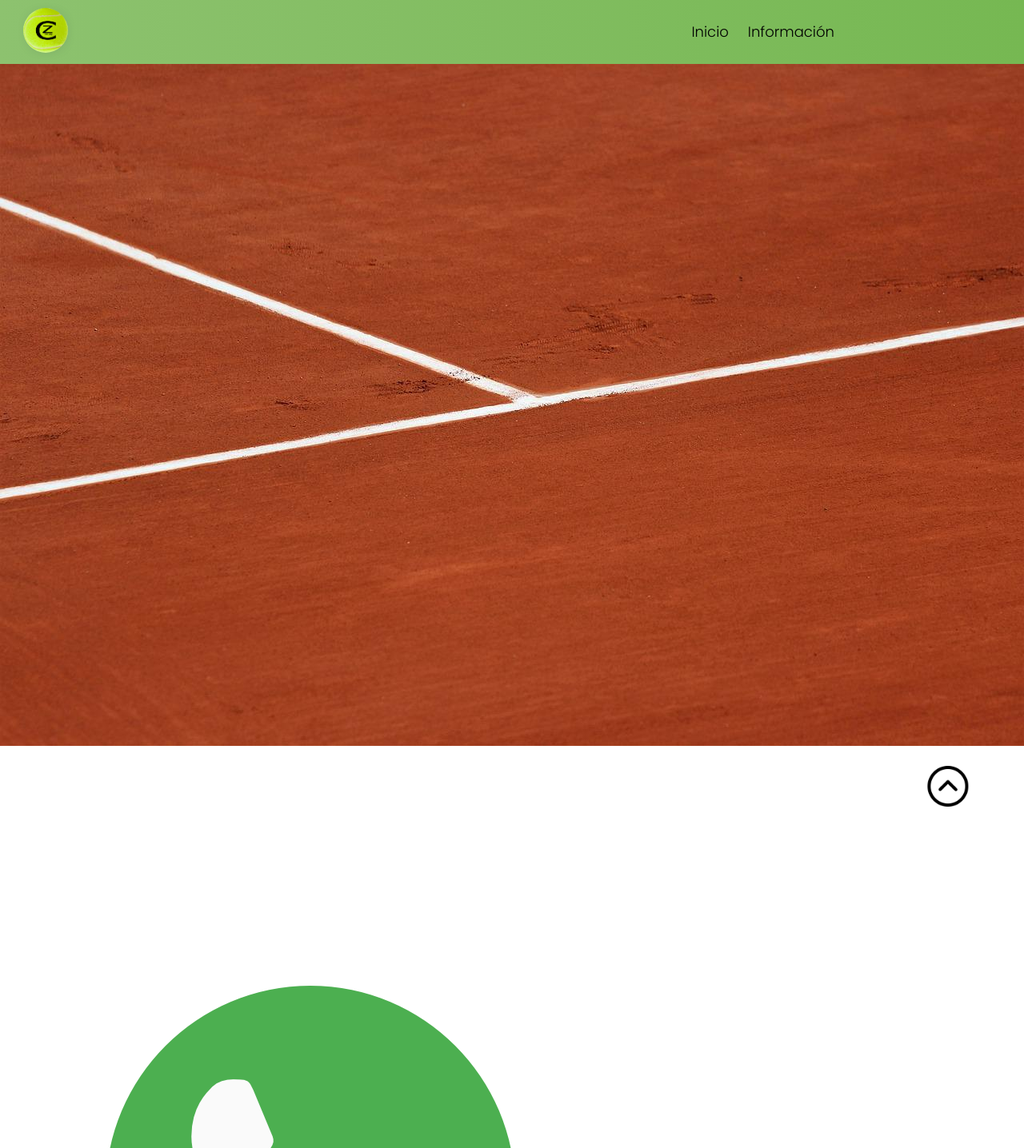
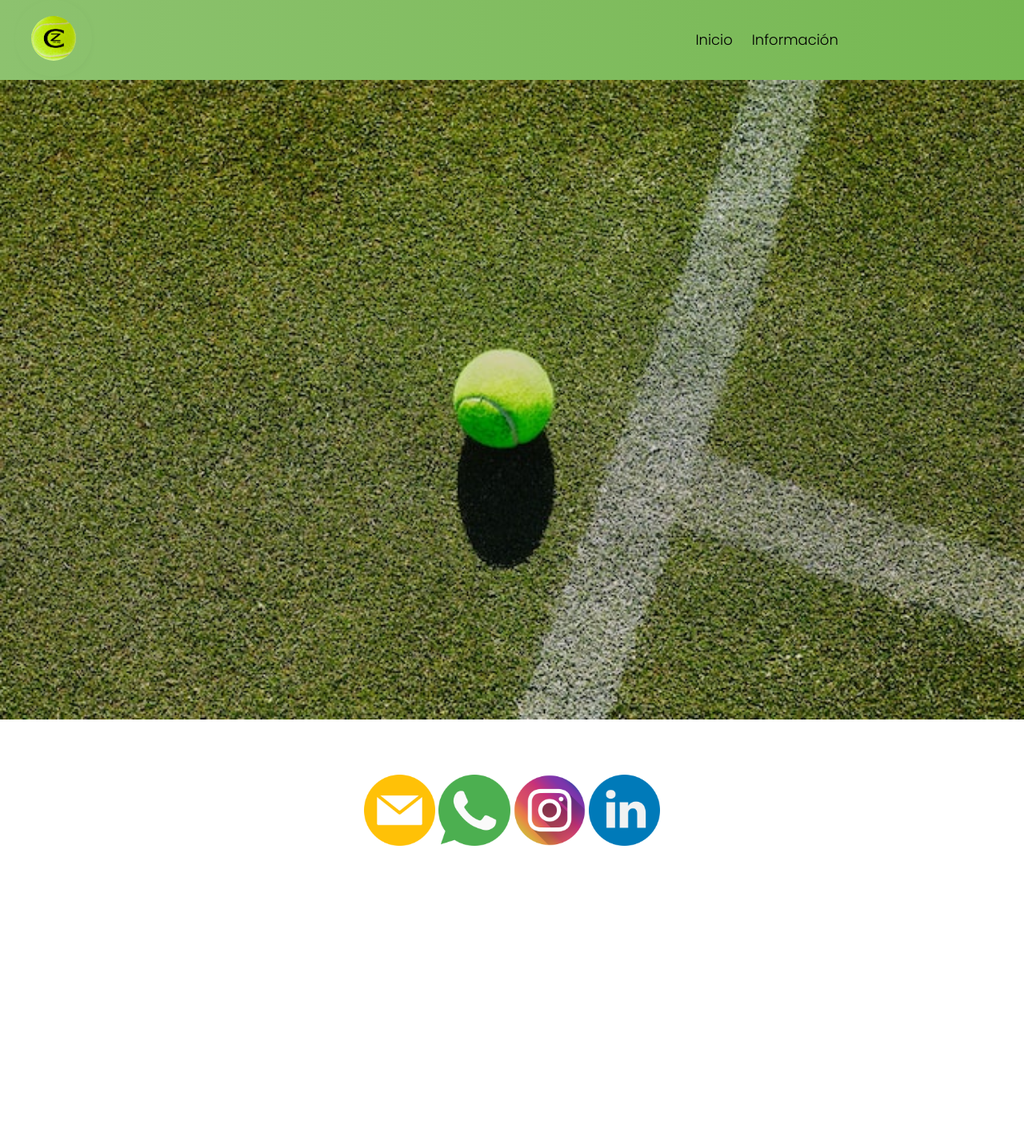
Before and after one commit to SantiZai/CZ-Tennis-Strings, a plain HTML site: page contacto.html in a window 1280 px wide. Shown: the top 1436 px of the page at 80% size. After the commit the page ends 1233 px from the top, so only its background shows below. Drawn offline with Linux system fonts and the light colour scheme.

Commit message:
diseño pagina contacto y header

```diff
--- a/contacto.html
+++ b/contacto.html
@@ -27,22 +27,20 @@
 
             </div>
 
-            <img src="media/polvo-ladrillo.jpg" alt="Portada" class="portada">
+            <img src="media/3.jpg" alt="Portada" class="portada">
 
         </header>
 
-        <div class="arriba">
-            <nav class="volver-arriba">
-                <a href="#"><img src="media/flecha-hacia-arriba.png" class="flecha-arriba"></a>
-            </nav>
-        </div>
-
         <main>
 
-            <div class="contacto" id="contacto">
-                <a href="mailto:cztennisstrings@gmail.com?Subject=Hola,%20quisiera%20consultar%20stock%20de%20encordados.%20Gracias!"><img class="img correo" src="media/correo-electronico.png" alt=""></a>
-                <a href="https://wa.me/5492474407650"><img src="media/whatsapp.png" alt=""></a>
-            </div>
+            <nav class="nav-contacto">
+                <div class="contacto" id="contacto">
+                    <a href="mailto:cztennisstrings@gmail.com?Subject=Hola,%20quisiera%20consultar%20stock%20de%20encordados.%20Gracias!"><img class="img correo" src="media/correo-electronico.png" alt="Correo"></a>
+                    <a href="https://wa.me/5492474407650"><img class="img whatsapp" src="media/whatsapp.png" alt="WhatsApp"></a>
+                    <a href="https://www.instagram.com/cztennis_strings/"><img class="img instagram" src="media/instagram.png" alt="Instagram"></a>
+                    <a href="https://www.linkedin.com/in/carlos-zaidan-190a44ab/"><img src="media/linkedin.png" alt="LinkedIn" class="img linkedin"></a>
+                </div>
+            </nav>
 
         </main>
 
--- a/style.css
+++ b/style.css
@@ -16,7 +16,7 @@ html{
 /*! HEADER */
 
 .navbar{
-    padding: 10px;
+    width: 100%;
     display: flex;
     justify-content: space-between;
     position: sticky;
@@ -30,9 +30,10 @@ html{
 
 .logo{
     margin: auto 3%;
+    padding: 20px;
     width: 7vh;
     border-radius: 50%;
-    box-shadow: 1px 1px 20px -15px rgba(0, 9, 54, 50);
+    box-shadow: 1px 1px 20px -20px rgba(0, 9, 54, 50);
 }
 
 .barra-navegacion{
@@ -66,7 +67,6 @@ html{
     width: 10%;
     position: sticky;
     top: 80%;
-    right: 0%;
     transform: translateX(830%);
 }
 
@@ -275,13 +275,31 @@ html{
 
 /*? CONTACTO */
 
-.contacto{
+.nav-contacto{
     width: 100%;
     height: 200px;
-    margin-top: 200px;
+    margin: 5% auto;
+}
+
+.contacto{
+    width: 70%;
+    margin: auto;
+    text-align: center;
 }
 
 .correo{
+    width: 10%;
+}
+
+.whatsapp{
+    width: 10%;
+}
+
+.instagram{
+    width: 10%;
+}
+
+.linkedin{
     width: 10%;
 }
 
@@ -359,4 +377,22 @@ html{
         height: 200px;
         margin-bottom: 50px;
     }
+
+    /*? CONTACTO */
+
+    .correo{
+        width: 20%;
+    }
+
+    .whatsapp{
+        width: 20%;
+    }
+
+    .instagram{
+        width: 20%;
+    }
+
+    .linkedin{
+        width: 20%;
+    }
 }
```
Also changed, not shown: index.html (+1 -7 lines), informacion.html (+1 -7 lines), media/3.jpg (added), media/bg-nav.jpg (deleted), media/bg2.jpg (deleted), media/cabeza-raqueta.jpg (deleted), media/flecha-hacia-arriba.png (deleted), media/fondo tenis.jpg (deleted), media/fondo-w.jpg (deleted), media/max power.jpg (deleted), media/polvo-ladrillo.jpg (deleted), media/pro line 2.jpg (deleted), media/raqueta rafa.jpg (deleted), media/xplosive speed.jpg (deleted), 2 other files.
